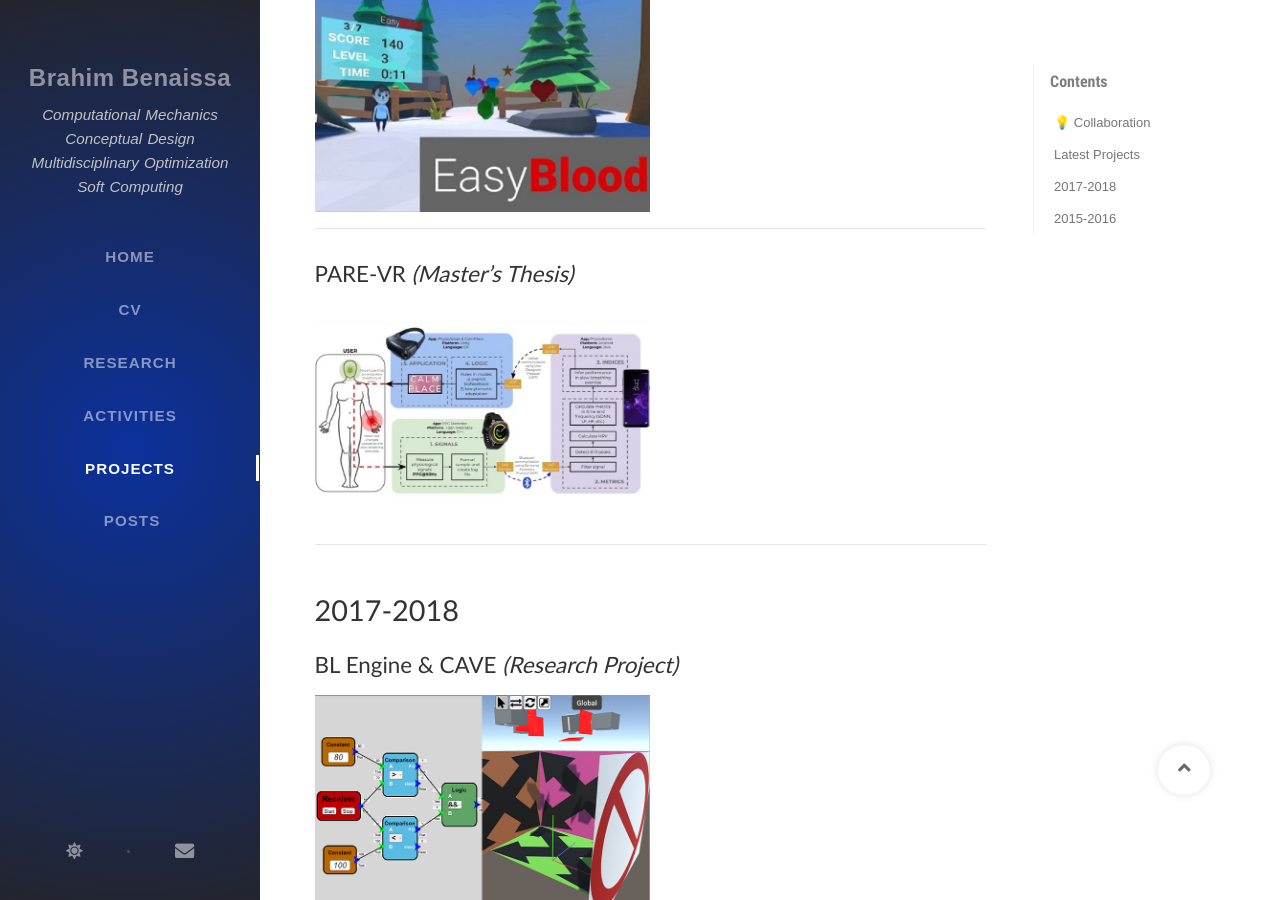
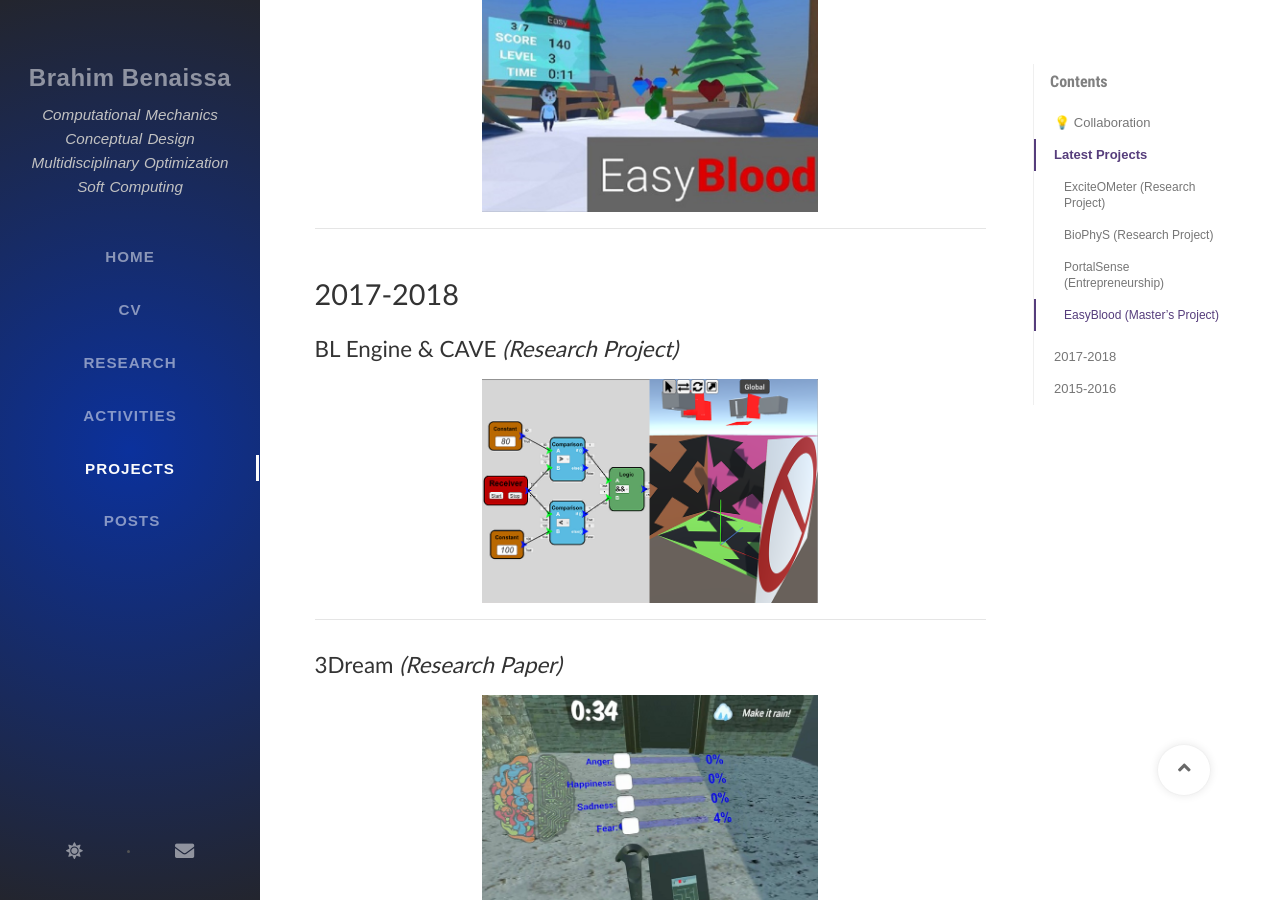
Before and after one commit to Brahim-Benaissa/Brahim-Benaissa.github.io, a Jekyll site: the page built from tabs/projects.md, in a window 1280 px wide and 900 px high, scrolled down 1449 px. Built offline with Jekyll 4.4.1, drawn with Linux system fonts in a browser that asks for light colours; nearby versions of some CDN libraries; some web fonts are replaced; comment, search, counter and statistics services are not loaded.

Commit message:
Update projects.md

```diff
--- a/tabs/projects.md
+++ b/tabs/projects.md
@@ -22,38 +22,57 @@
 
 </p>
 
-
 ---
 
 ## BioPhyS *(Research Project)*
-<a href="{{site.baseurl}}/projects/BioPhyS"><img src="{{site.baseurl}}/assets/img/portfolio/BioPhyS.png" width="50%"> </a>
+
+<p align="center">
+
+    <a href="{{site.baseurl}}/projects/BioPhyS"><img src="{{site.baseurl}}/assets/img/portfolio/BioPhyS.png" width="50%"> </a>
+
+</p>
 
 ---
 
 ## PortalSense *(Entrepreneurship)*
-<a href="{{site.baseurl}}/projects/PortalSense"><img src="{{site.baseurl}}/assets/img/portfolio/PortalSense.jpg" width="50%"> </a>
+
+<p align="center">
+
+    <a href="{{site.baseurl}}/projects/PortalSense"><img src="{{site.baseurl}}/assets/img/portfolio/PortalSense.jpg" width="50%"> </a>
+
+</p>
 
 ---
 
 ## EasyBlood *(Master's Project)*
-<a href="{{site.baseurl}}/projects/EasyBlood"><img src="{{site.baseurl}}/assets/img/portfolio/EasyBlood.jpg" width="50%"> </a>
 
----
+<p align="center">
 
-## PARE-VR *(Master's Thesis)*
-<a href="{{site.baseurl}}/projects/PARE-VR"><img src="{{site.baseurl}}/assets/img/portfolio/PARE-VR.jpg" width="50%"> </a>
+    <a href="{{site.baseurl}}/projects/EasyBlood"><img src="{{site.baseurl}}/assets/img/portfolio/EasyBlood.jpg" width="50%"> </a>
+
+</p>
 
 ---
 
 # 2017-2018
 
 ## BL Engine & CAVE *(Research Project)*
-<a href="{{site.baseurl}}/projects/BLEngine"><img src="{{site.baseurl}}/assets/img/portfolio/Unity3D.png" width="50%"> </a>
+
+<p align="center">
+
+    <a href="{{site.baseurl}}/projects/BLEngine"><img src="{{site.baseurl}}/assets/img/portfolio/Unity3D.png" width="50%"> </a>
+
+</p>
 
 ---
 
 ## 3Dream *(Research Paper)*
-<a href="{{site.baseurl}}/projects/3Dream"><img src="{{site.baseurl}}/assets/img/portfolio/3Dream.png" width="50%"> </a>
+
+<p align="center">
+
+    <a href="{{site.baseurl}}/projects/3Dream"><img src="{{site.baseurl}}/assets/img/portfolio/3Dream.png" width="50%"> </a>
+
+</p>
 
 ---
 
@@ -65,21 +84,41 @@
 # 2015-2016
 
 ## ViLimbs *(Research Project)*
-<a href="{{site.baseurl}}/projects/ViLimbs"><img src="{{site.baseurl}}/assets/img/portfolio/ViLimbs.png" width="50%"> </a>
+
+<p align="center">
+
+    <a href="{{site.baseurl}}/projects/ViLimbs"><img src="{{site.baseurl}}/assets/img/portfolio/ViLimbs.png" width="50%"> </a>
+
+</p>
 
 ---
 
 ## Quality Control *(Computer Vision)*
-<a href="{{site.baseurl}}/projects/QualityControl"><img src="{{site.baseurl}}/assets/img/portfolio/QualityControl.png" width="50%"> </a>
+
+<p align="center">
+
+    <a href="{{site.baseurl}}/projects/QualityControl"><img src="{{site.baseurl}}/assets/img/portfolio/QualityControl.png" width="50%"> </a>
+
+</p>
 
 ---
 
 ## Display Cluster *(HCI)*
-<a href="{{site.baseurl}}/projects/DisplayCluster"><img src="{{site.baseurl}}/assets/img/portfolio/DisplayCluster.jpg" width="50%"> </a>
+
+<p align="center">
+
+    <a href="{{site.baseurl}}/projects/DisplayCluster"><img src="{{site.baseurl}}/assets/img/portfolio/DisplayCluster.jpg" width="50%"> </a>
+
+</p>
 
 ---
 
 ## Know Yourself *(Teaching)*
-<a href="{{site.baseurl}}/projects/KnowYourself"><img src="{{site.baseurl}}/assets/img/portfolio/Conocete.png" width="50%"> </a>
+
+<p align="center">
+
+    <a href="{{site.baseurl}}/projects/KnowYourself"><img src="{{site.baseurl}}/assets/img/portfolio/Conocete.png" width="50%"> </a>
+
+</p>
 
 ---
```
